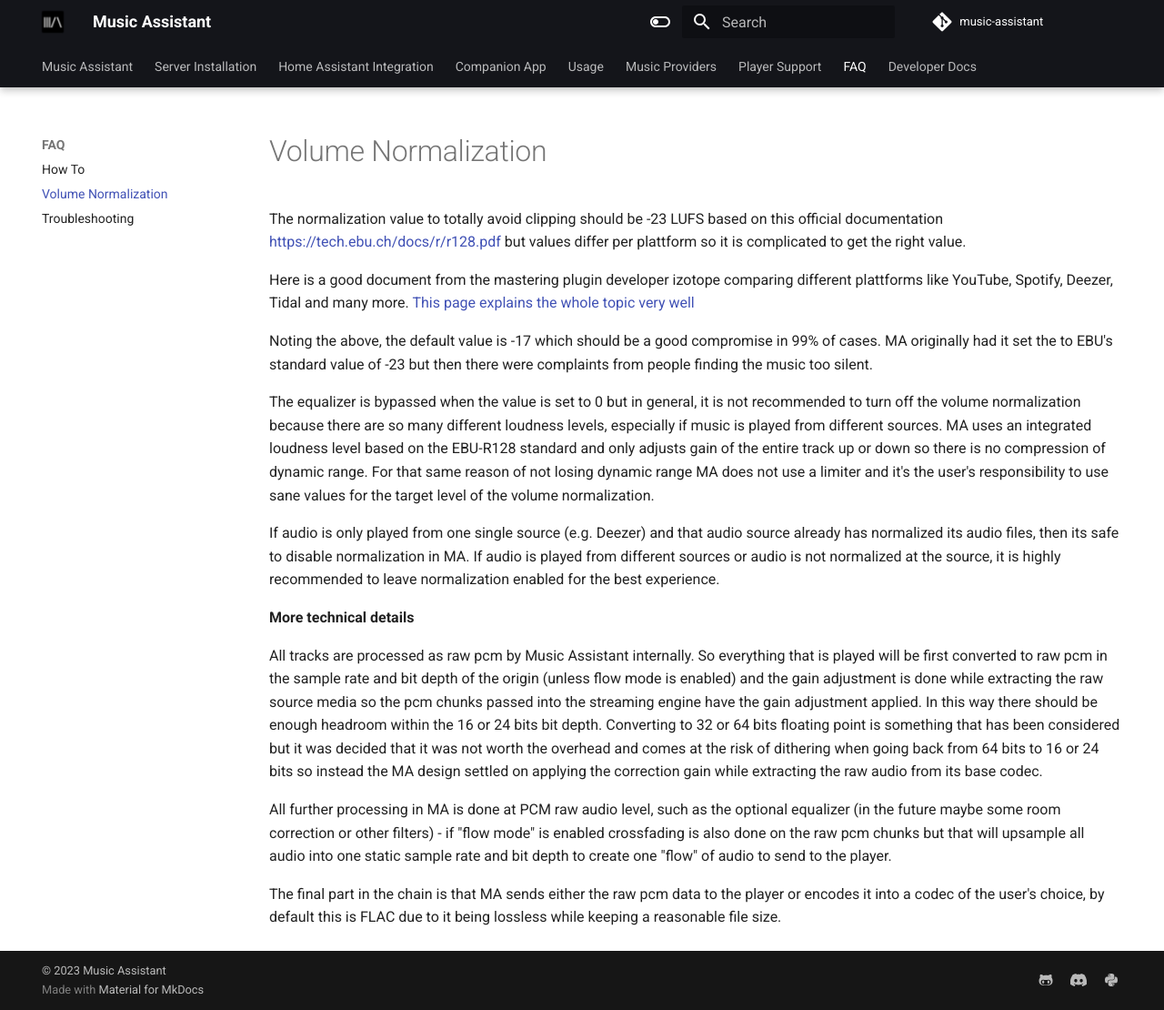
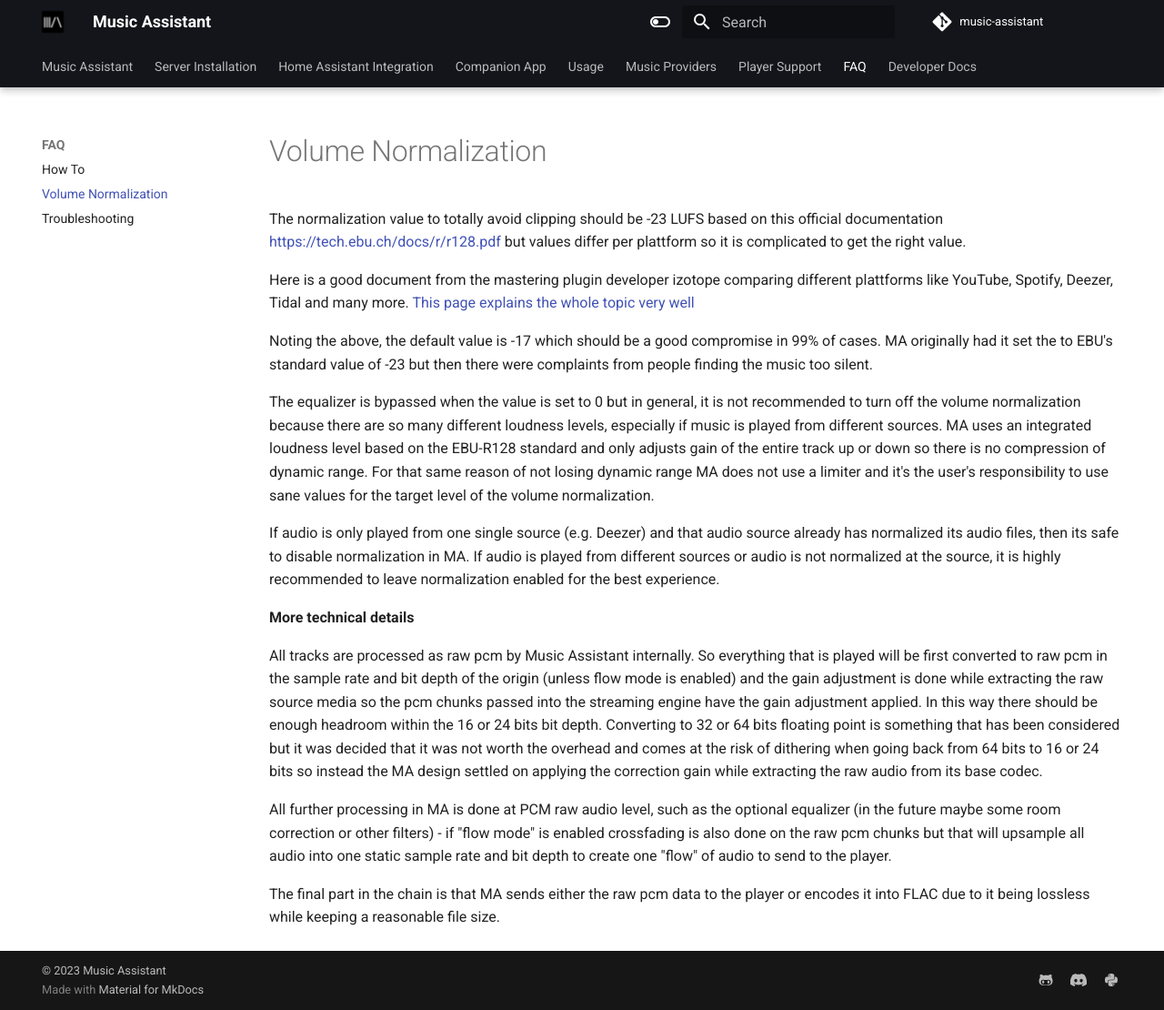
Before and after one commit to pwbriggs/music-assistant.github.io, an MkDocs documentation site: the page built from docs/faq/normalization.md, in a window 1280 px wide and 1110 px high. Shown: the whole window at 91% size. Built offline with MkDocs 1.6.1 and Material for MkDocs 9.7.7, drawn with Linux system fonts in a browser that asks for light colours.

Commit message:
Remove reference to user selectable codec

```diff
--- a/docs/faq/normalization.md
+++ b/docs/faq/normalization.md
@@ -16,4 +16,4 @@
 
 All further processing in MA is done at PCM raw audio level, such as the optional equalizer (in the future maybe some room correction or other filters) - if "flow mode" is enabled crossfading is also done on the raw pcm chunks but that will upsample all audio into one static sample rate and bit depth to create one "flow" of audio to send to the player.
 
-The final part in the chain is that MA sends either the raw pcm data to the player or encodes it into a codec of the user's choice, by default this is FLAC due to it being lossless while keeping a reasonable file size.
+The final part in the chain is that MA sends either the raw pcm data to the player or encodes it into FLAC due to it being lossless while keeping a reasonable file size.
```
